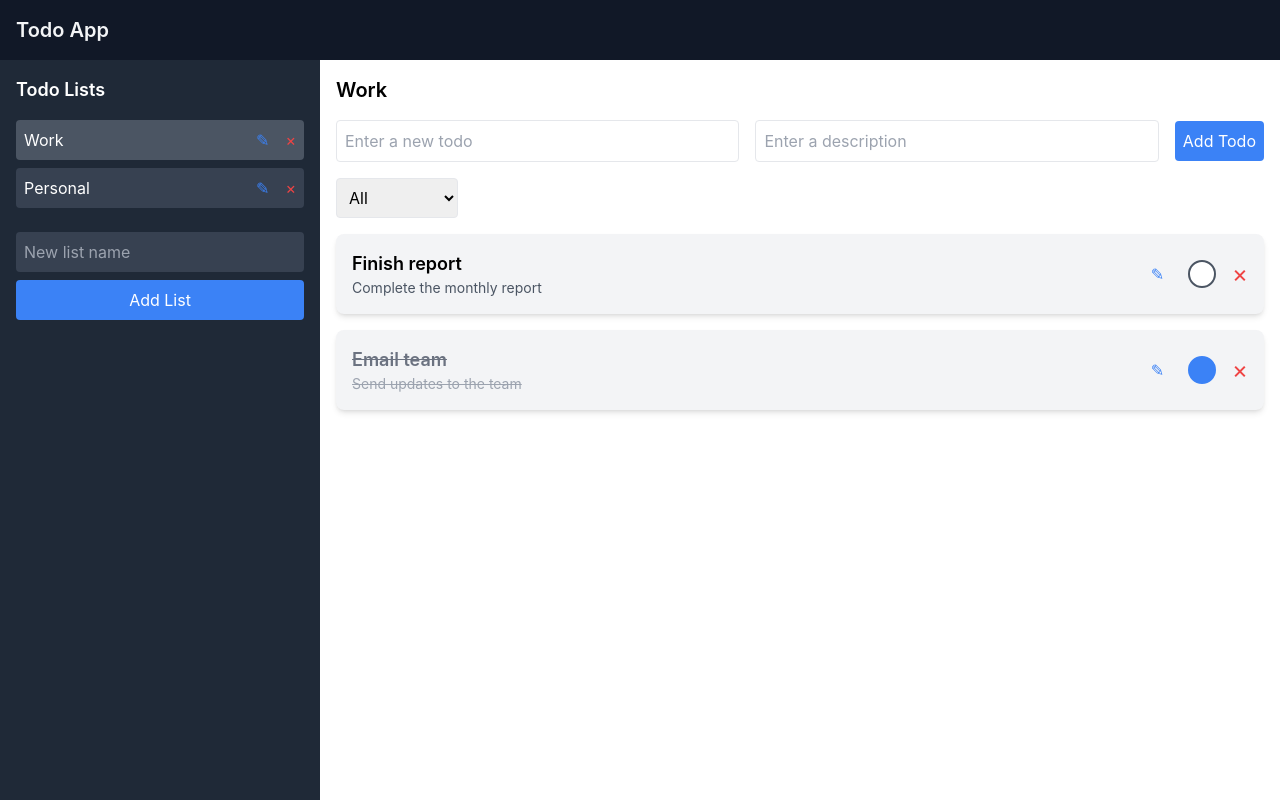
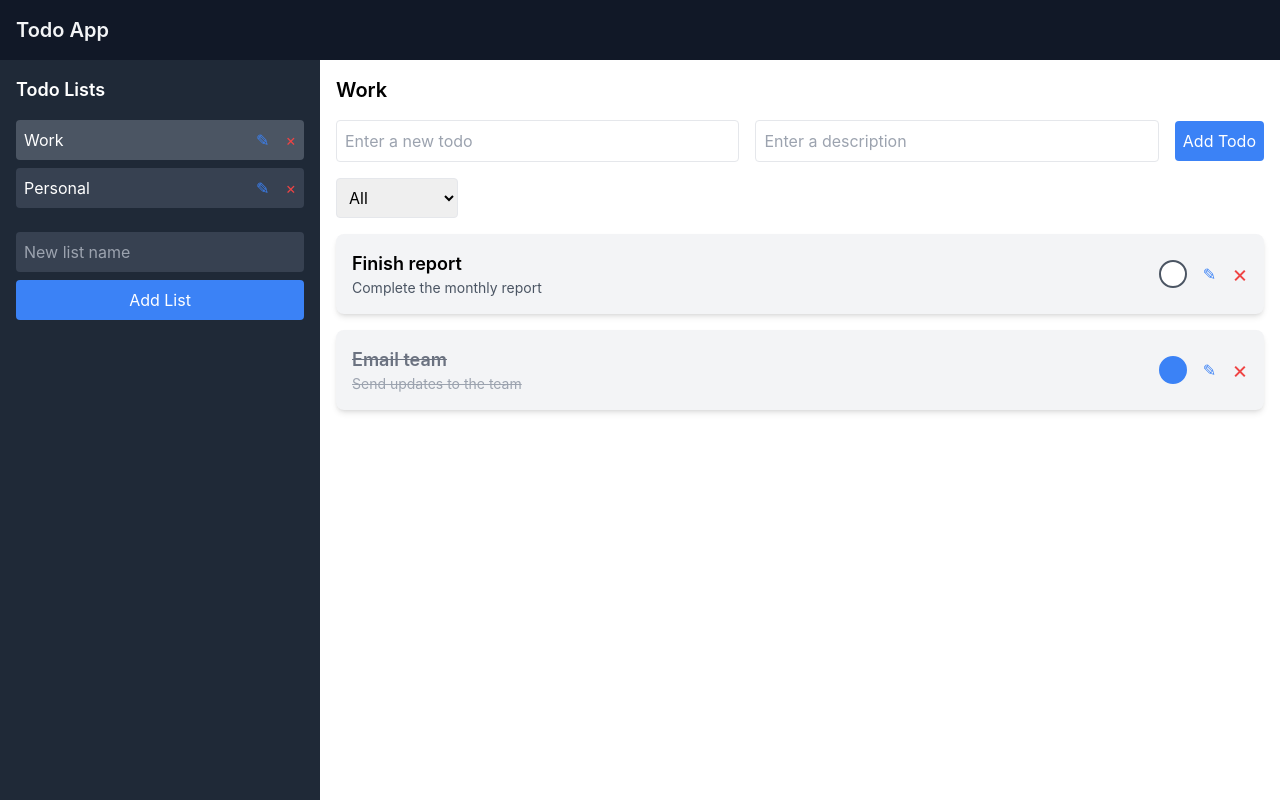
Before and after one commit to LiamJ009/todo-app, a React (Create React App) app: page / in a window 1280 px wide. Built offline with nearby package versions, Linux system fonts and the light colour scheme.

Commit message:
slightly changed the UI

```diff
--- a/package.json
+++ b/package.json
@@ -7,6 +7,7 @@
     "react": "^19.0.0",
     "react-dom": "^19.0.0",
     "react-modal": "^3.16.3",
+    "react-router-dom": "^7.1.3",
     "react-scripts": "5.0.1",
     "tailwindcss": "^3.4.17",
     "web-vitals": "^4.2.4"
--- a/src/components/TodoItem.js
+++ b/src/components/TodoItem.js
@@ -11,13 +11,6 @@ function TodoItem({ todo, toggleComplete, deleteTodo, onEdit }) {
 
       {/* Inline container for actions */}
       <div className="flex items-center space-x-4">
-        {/* Edit button */}
-        <button
-          onClick={onEdit}
-          className="text-blue-500 hover:text-blue-700 mr-2"
-        >
-          ✎
-        </button>
 
         {/* Custom checkbox */}
         <div className="round">
@@ -36,6 +29,17 @@ function TodoItem({ todo, toggleComplete, deleteTodo, onEdit }) {
           ></label>
         </div>
 
+
+        {/* Edit button */}
+        <button
+          onClick={onEdit}
+          className="text-blue-500 hover:text-blue-700 mr-2"
+        >
+          ✎
+        </button>
+
+
+
         {/* Cross icon */}
         <button
           onClick={() => deleteTodo(todo.id)}
```
Also changed, not shown: 1 other file (tests, documents, lock files or other folders).
